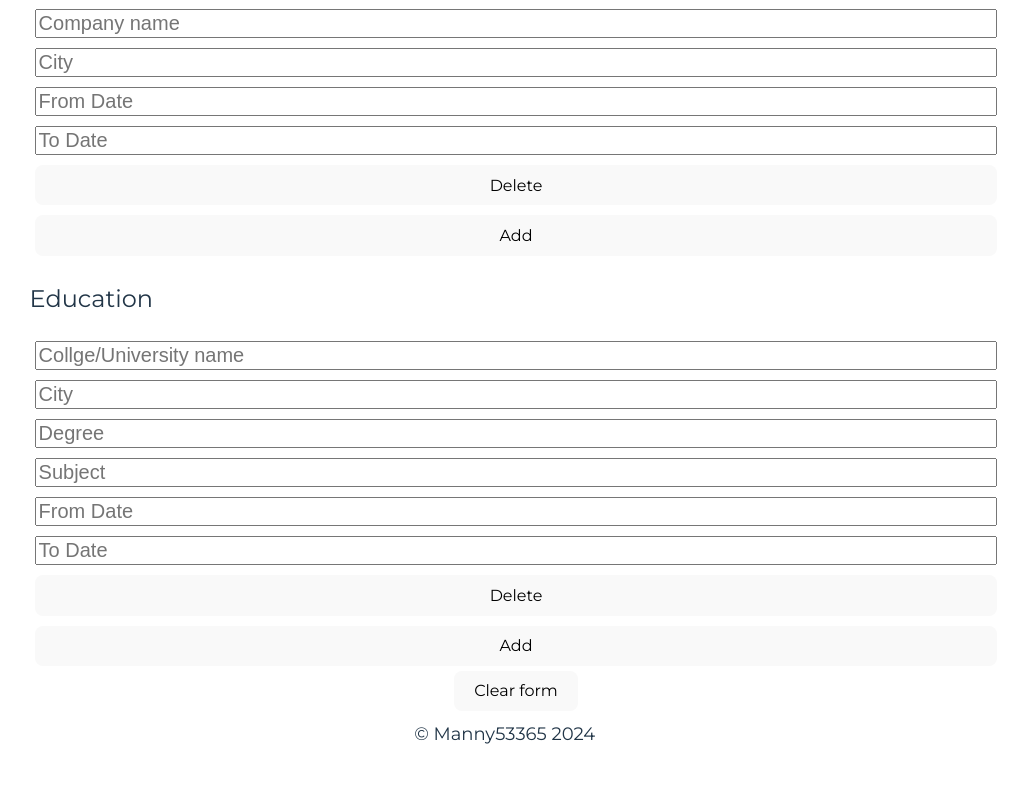
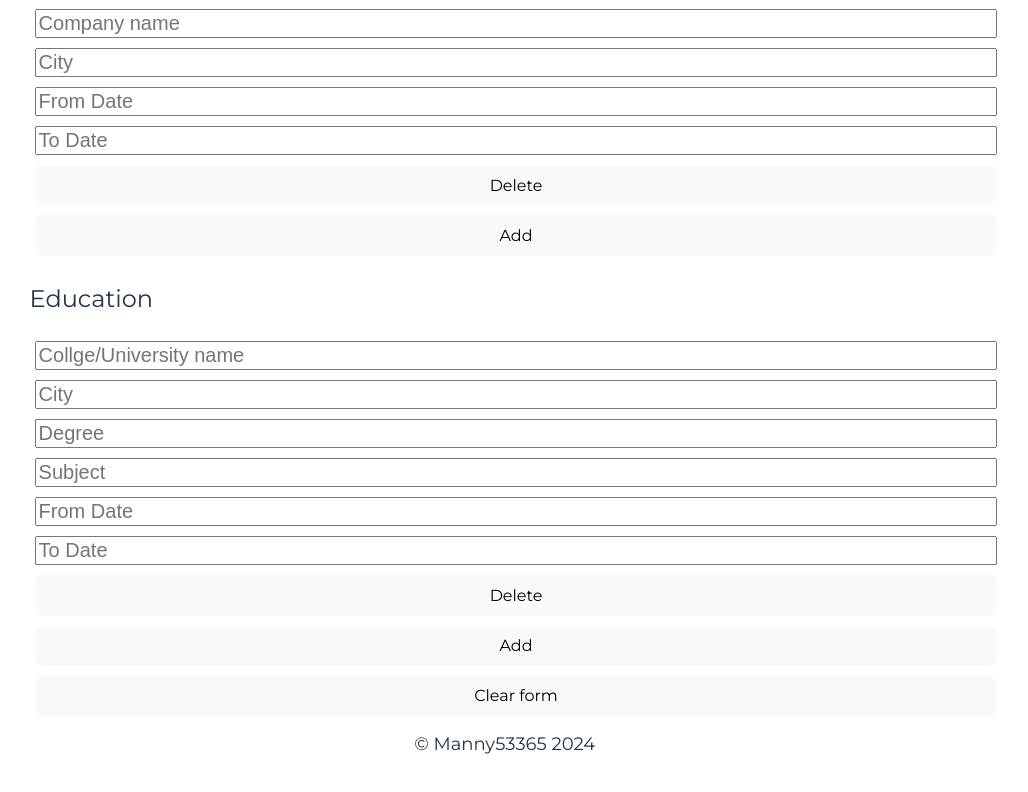
Before and after one commit to manny53365/cv-application, a React app: page / in a window 1280 px wide. Shown: the part 766-1558 px from the top of the page, without its empty margins (124-1152 px from the left). Built offline with nearby package versions, Linux system fonts and the light colour scheme; the HTML template or start-up script is replaced by a standard one.

Commit message:
added conditional logic if true is passed in for standard buttons directly in the parent container

```diff
--- a/src/components/Button.jsx
+++ b/src/components/Button.jsx
@@ -1,8 +1,11 @@
 import PropTypes from 'prop-types';
 
-export const Button = ({ text, onClick}) => {
+export const Button = ({ text, onClick, clearBtn}) => {
   return (
-    <button onClick={onClick}>
+    <button style={{
+      width: clearBtn ? '79%' : null,
+      margin: clearBtn ? '5px' : null
+      }} onClick={onClick}>
         {text}
     </button>
   )
@@ -10,5 +13,6 @@ export const Button = ({ text, onClick}) => {
 
 Button.propTypes = {
     text: PropTypes.string,
-    onClick: PropTypes.func
+    onClick: PropTypes.func,
+    clearBtn: PropTypes.bool
 };
--- a/src/components/cvform/CvForm.jsx
+++ b/src/components/cvform/CvForm.jsx
@@ -148,7 +148,7 @@ export default function CvForm() {
         handleAddEducation={handleAddEducation}
         handleDeleteEducation={handleDeleteEducation}
         />
-        <Button text='Clear form' onClick={clearFields}/>
+        <Button clearBtn={true} text='Clear form' onClick={clearFields}/>
     </form>
   )
 }
```
